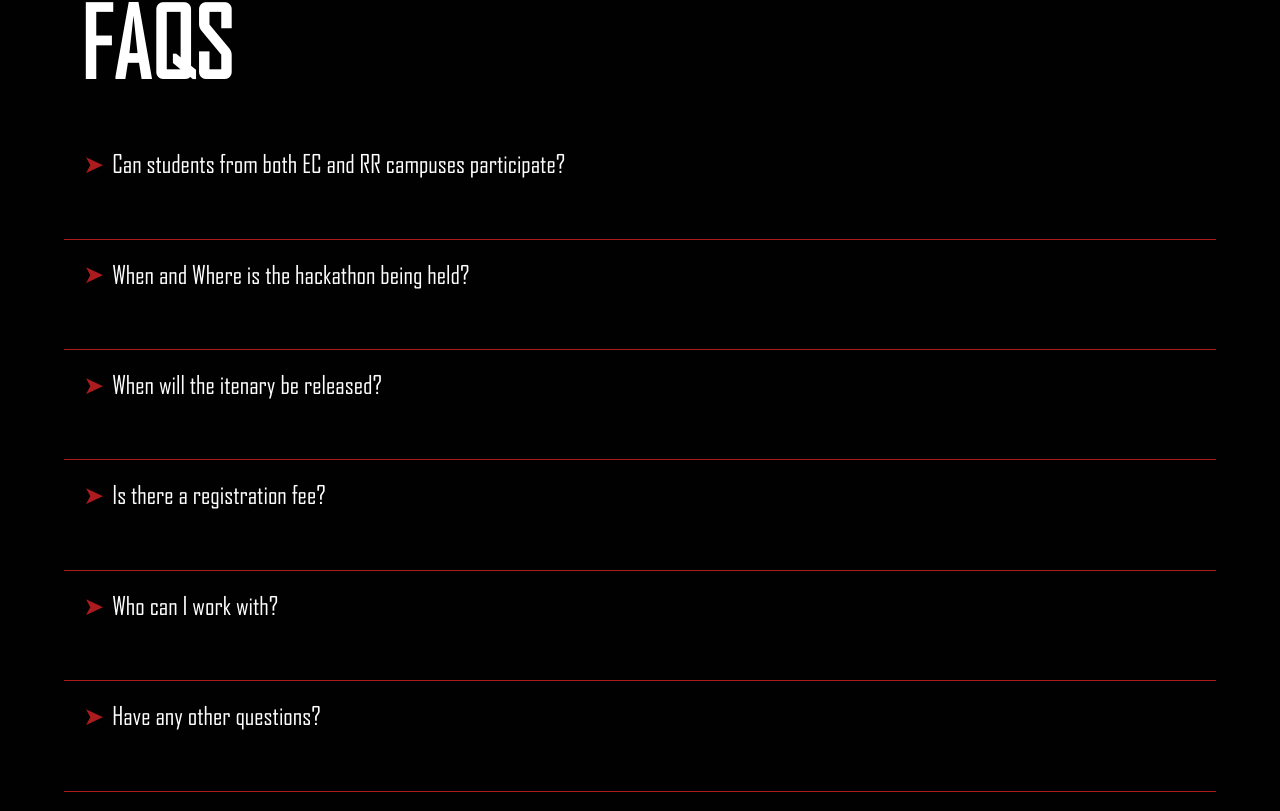
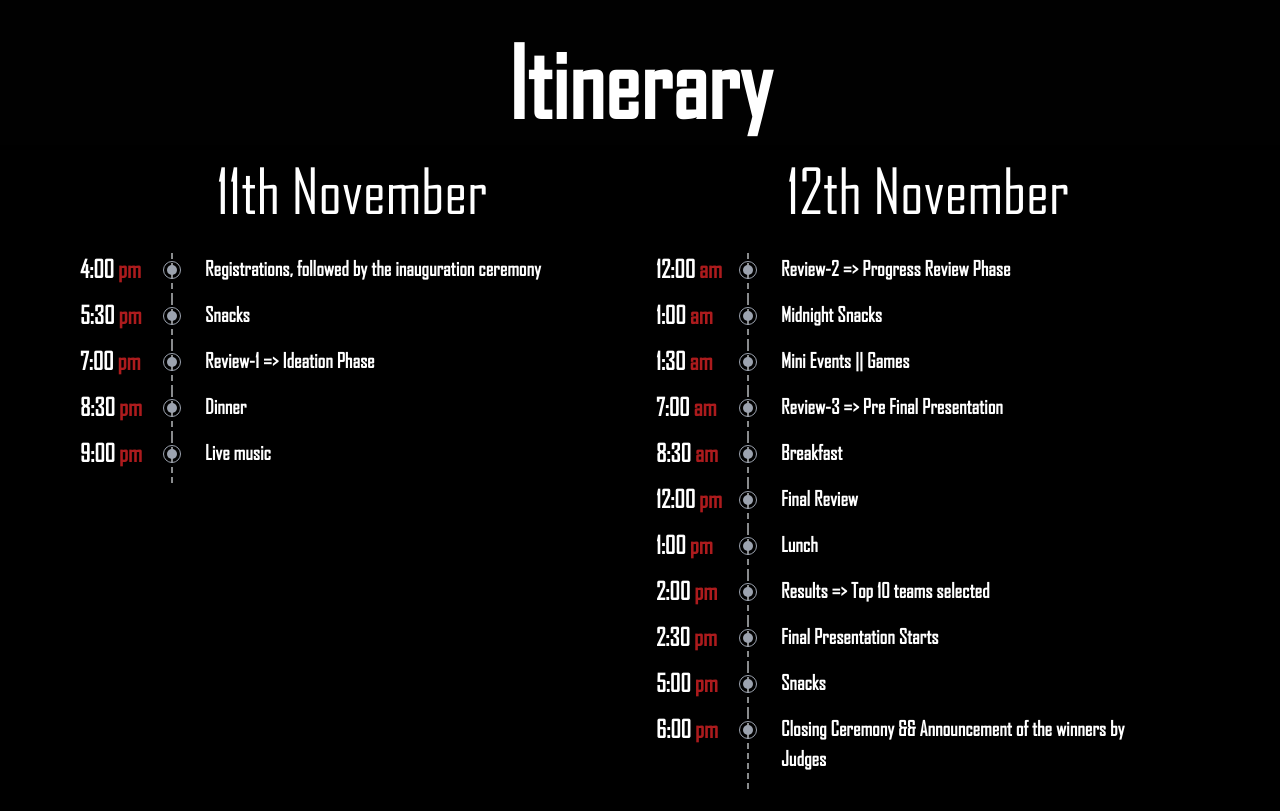
Before and after one commit to shreyaskaundinya/hallothon-website, a Next.js app: page / in a window 1280 px wide. Shown: the part 2269-3080 px from the top of the page. Built offline with nearby package versions, Linux system fonts and the light colour scheme; a web font is replaced by a local one.

Commit message:
Added timeline

```diff
--- a/pages/index.js
+++ b/pages/index.js
@@ -2,11 +2,10 @@ import Head from 'next/head';
 import AboutUs from '../src/components/AboutUs';
 import Faq from '../src/components/Faq';
 import Footer from '../src/components/Footer';
-import Game from '../src/components/game/Game';
 import HeroUpdate from '../src/components/HeroUpdate';
 import Navbar from '../src/components/Navbar';
 import Prizepool from '../src/components/Prizepool';
-import Sponsor from '../src/components/Sponsor';
+import TimelineSection from '../src/components/Timeline';
 
 export default function Home() {
     return (
@@ -21,6 +20,7 @@ export default function Home() {
             <Prizepool />
             {/* <Sponsor /> */}
             <AboutUs />
+            <TimelineSection />
             <Faq />
             <Footer className='absolute b-0' />
         </div>
--- /dev/null
+++ b/src/components/Timeline.js
@@ -0,0 +1,33 @@
+import { day1_timeline, day2_timeline } from '../../utils/timeline';
+import TimelineGroup from './TimelineGroup';
+
+function TimelineSection() {
+    return (
+        <div>
+            <h1 className='text-6xl md:text-step-8 my-4 font-bold text-center'>
+                Itinerary
+            </h1>
+            <div className='bg-black text-white min-h-screen'>
+                <div className='grid grid-cols-1 md:grid-cols-2 max-w-6xl mx-auto'>
+                    <div>
+                        <h1 className='text-center text-step-6 underline__green'>
+                            11th November
+                        </h1>
+
+                        <TimelineGroup timeline={day1_timeline} />
+                    </div>
+
+                    <div>
+                        <h1 className='text-center text-step-6 underline__green'>
+                            12th November
+                        </h1>
+
+                        <TimelineGroup timeline={day2_timeline} />
+                    </div>
+                </div>
+            </div>
+        </div>
+    );
+}
+
+export default TimelineSection;
--- /dev/null
+++ b/src/components/TimelineCard.js
@@ -0,0 +1,27 @@
+const TimelineCard = ({ time, title, desc, active = false }) => {
+    const timeSplit = time.split(' ');
+    return (
+        <div className='grid grid-flow-col justify-start gap-4'>
+            <p className='font-semibold w-[50px] lg:w-[75px] text-lg md:text-2xl'>
+                {timeSplit[0]}
+                <span className='pl-1 text-hallored'>{timeSplit[1]}</span>
+            </p>
+            <div className='relative border-l-2 border-dashed border-gray-200 border-opacity-60 pl-8 pb-4'>
+                <span
+                    className={`absolute -left-[calc(1rem-10px)] top-3 w-[10px] h-[10px] ${
+                        active ? 'bg-hallored' : 'bg-gray-400'
+                    } rounded-full`}></span>
+                <span
+                    className={`absolute -left-[calc(1rem-6px)] top-[calc(0.5rem)] w-[18px] h-[18px] border ${
+                        active ? 'border-hallored' : 'border-gray-400'
+                    } rounded-full`}></span>
+                <div className='max-w-sm text-step-1'>
+                    <p className='font-bold'>{title}</p>
+                    <p className='ItineraryBody_anim'>{desc}</p>
+                </div>
+            </div>
+        </div>
+    );
+};
+
+export default TimelineCard;
--- /dev/null
+++ b/src/components/TimelineGroup.js
@@ -0,0 +1,15 @@
+import TimelineCard from './TimelineCard';
+
+const TimelineAlt = ({ timeline }) => {
+    return (
+        <div className='p-8 md:p-4'>
+            <div className='grid'>
+                {timeline.map((item, index) => (
+                    <TimelineCard {...item} />
+                ))}
+            </div>
+        </div>
+    );
+};
+
+export default TimelineAlt;
--- /dev/null
+++ b/utils/timeline.js
@@ -0,0 +1,57 @@
+export const day1_timeline = [
+    {
+        time: '4:00 pm -5:00 pm',
+        title: 'Registrations, followed by the inauguration ceremony',
+        desc: '',
+    },
+    {
+        time: '5:30 pm',
+        title: 'Snacks',
+        desc: '',
+    },
+    {
+        time: '7:00 pm - 8:00 pm',
+        title: 'Review-1 => Ideation Phase',
+        desc: '',
+    },
+    {
+        time: '8:30 pm - 10:00 pm',
+        title: 'Dinner',
+        desc: '',
+    },
+    {
+        time: '9:00 pm - 11:00 pm',
+        title: 'Live music',
+        desc: '',
+    },
+];
+
+export const day2_timeline = [
+    {
+        time: '12:00 am - 1:00 am',
+        title: 'Review-2 => Progress Review Phase',
+        desc: '',
+    },
+    { time: '1:00 am', title: 'Midnight Snacks', desc: '' },
+    { time: '1:30 am - 3:30 am', title: 'Mini Events || Games', desc: '' },
+    {
+        time: '7:00 am - 8:00 am',
+        title: 'Review-3 => Pre Final Presentation',
+        desc: '',
+    },
+    { time: '8:30 am - 9:30 am', title: 'Breakfast', desc: '' },
+    { time: '12:00 pm - 1:00 pm', title: 'Final Review', desc: '' },
+    { time: '1:00 pm - 2:00 pm', title: 'Lunch', desc: '' },
+    {
+        time: '2:00 pm - 2:30 pm',
+        title: 'Results => Top 10 teams selected',
+        desc: '',
+    },
+    { time: '2:30 pm', title: 'Final Presentation Starts', desc: '' },
+    { time: '5:00 pm', title: 'Snacks', desc: '' },
+    {
+        time: '6:00 pm',
+        title: 'Closing Ceremony && Announcement of the winners by Judges',
+        desc: '',
+    },
+];
```
